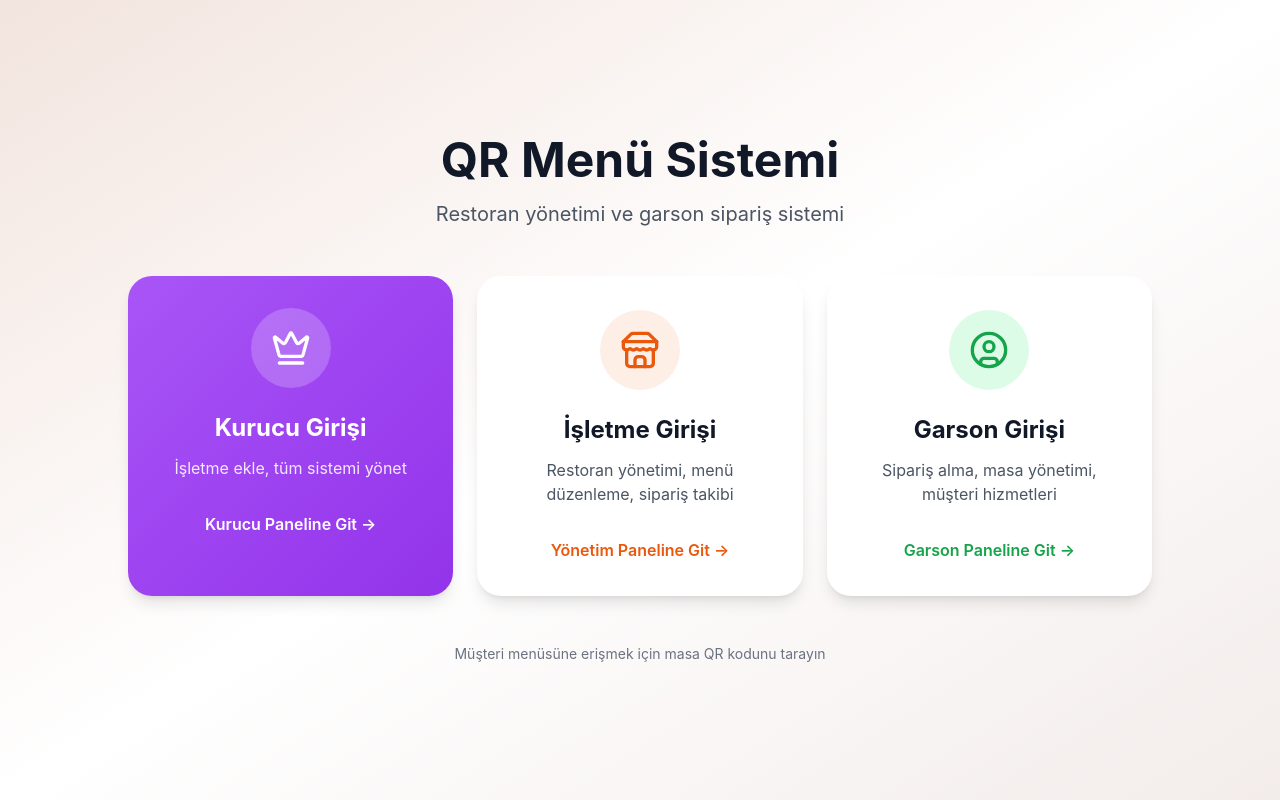
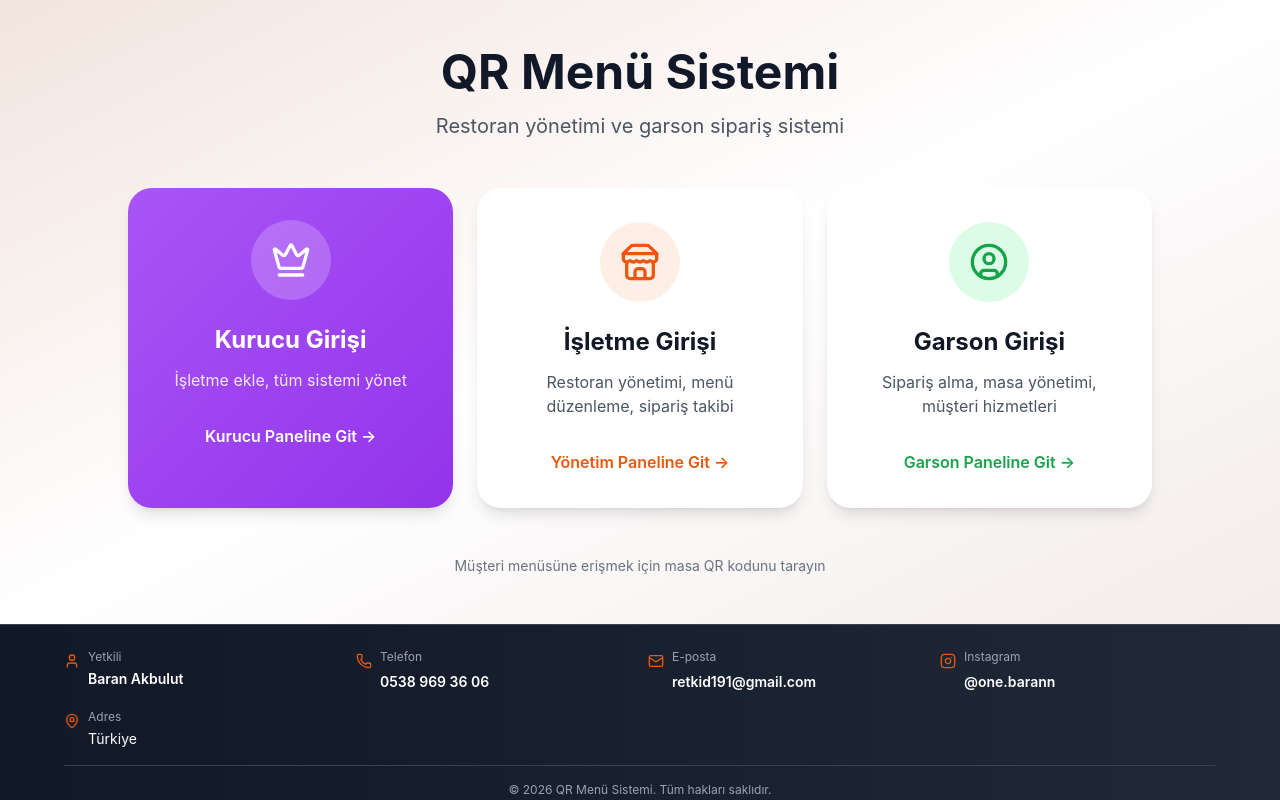
Before and after one commit to kaviiiii06/qr-menu-system, a Next.js app: page / in a window 1280 px wide. Shown: the top 800 px of the page. Built offline with nearby package versions, Linux system fonts and the light colour scheme.

Commit message:
Fix home page layout for footer visibility

```diff
--- a/app/page.jsx
+++ b/app/page.jsx
@@ -3,7 +3,7 @@ import { Store, UserCircle, Crown } from 'lucide-react'
 
 export default function Home() {
   return (
-    <div className="min-h-screen bg-gradient-to-br from-primary/10 via-white to-primary/5 flex items-center justify-center p-4">
+    <div className="bg-gradient-to-br from-primary/10 via-white to-primary/5 flex items-center justify-center p-4 py-12">
       <div className="max-w-5xl w-full">
         <div className="text-center mb-12">
           <h1 className="text-5xl font-bold text-gray-900 mb-4">
```
